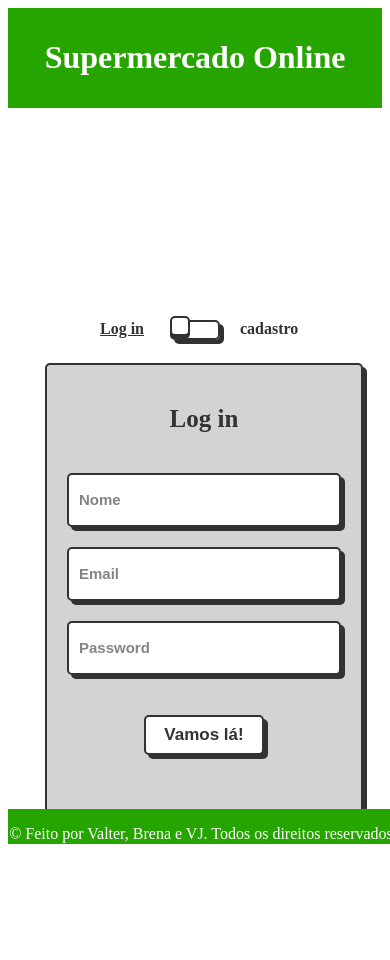
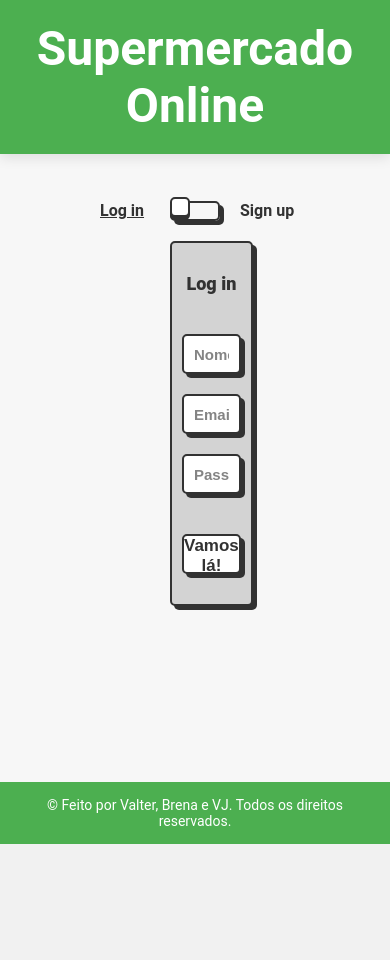
Before and after one commit to K-lebb/Mercado, a PHP site: page / in a window 390 px wide. After the commit the page ends 844 px from the top, so only its background shows below. Run offline with PHP 8.4, Linux system fonts and the light colour scheme; data comes from the database, SQL or seed files in the repository; data that the repository does not hold is empty.

Commit message:
ajuste de design da parte de login, separação total do html do css, aprimoramentos do css e responsividade

```diff
--- a/css/log.css
+++ b/css/log.css
@@ -1,3 +1,48 @@
+.wrapper {
+  display: flex;
+  justify-content: center;
+  align-items: center;
+  height: 100vh;
+}
+
+:root {
+  --primary-color: #4CAF50;
+  --secondary-color: #8BC34A;
+  --background-color: #F7F7F7;
+  --font-color: #333;
+  --font-color-sub: #666;
+  --input-focus: #4CAF50;
+  --button-color: #FF5722;
+  --border-radius: 10px;
+  --box-shadow: rgba(0, 0, 0, 0.1) 0px 4px 12px;
+}
+
+* {
+  margin: 0;
+  padding: 0;
+  box-sizing: border-box;
+}
+
+body, html {
+  font-family: 'Roboto', sans-serif;
+  background-color: var(--background-color);
+  color: var(--font-color);
+  height: 100%;
+  display: flex;
+  flex-direction: column;
+}
+
+header {
+  background-color: var(--primary-color);
+  color: #fff;
+  padding: 20px;
+  text-align: center;
+  font-size: 24px;
+  font-weight: 700;
+  box-shadow: var(--box-shadow);
+  width: 100%;
+}
+
 
 .wrapper {
   --input-focus: #2d8cf0;
@@ -6,13 +51,7 @@
   --bg-color: #fff;
   --bg-color-alt: #666;
   --main-color: #323232;
-    display: flex;
-    flex-direction: column;
-    align-items: center;
-    justify-content: center; /* Adicionado para centralizar verticalmente */
-    height: 100vh; /* Adicionado para centralizar verticalmente */
 }
-  /* switch card */
 .switch {
   transform: translateY(-200px);
   position: relative;
@@ -38,7 +77,7 @@
 
 .card-side::after {
   position: absolute;
-    content: 'cadastro';
+  content: 'Sign up';
   left: 70px;
   top: 0;
   width: 100px;
@@ -107,8 +146,6 @@
   position: relative;
   background-color: transparent;
   perspective: 1000px;
-      /* width: 100%;
-      height: 100%; */
   text-align: center;
   transition: transform 0.8s;
   transform-style: preserve-3d;
@@ -183,11 +220,10 @@
 .flip-card__btn:active, .button-confirm:active {
   box-shadow: 0px 0px var(--main-color);
   transform: translate(3px, 3px);
-
 }
 
 .flip-card__btn {
-    margin: 20px auto; /* Adicionado para centralizar o botão horizontalmente */
+  margin: 20px 0 20px 0;
   width: 120px;
   height: 40px;
   border-radius: 5px;
@@ -199,3 +235,47 @@
   color: var(--font-color);
   cursor: pointer;
 }
+
+
+footer {
+  background-color: var(--primary-color);
+  color: #fff;
+  padding: 15px;
+  text-align: center;
+  width: 100%;
+  font-size: 14px;
+  margin-top: auto;
+}
+
+@media (max-width: 768px) {
+  .flip-card__inner {
+    width: 100%;
+    height: auto;
+  }
+
+  .flip-card__front, .flip-card__back {
+    padding: 200px;
+  }
+
+  .flip-card__input, .flip-card__btn {
+    width: 100%;
+  }
+
+  .title {
+    font-size: 24px;
+  }
+}
+@media (max-width: 480px) {
+  .flip-card__inner {
+    width: 100%;
+    max-width: 100%;
+  }
+
+  .flip-card__front, .flip-card__back {
+    padding: 10px;
+  }
+
+  .title {
+    font-size: 18px;
+  }
+}
--- a/index.php
+++ b/index.php
@@ -4,85 +4,56 @@
     <meta charset="UTF-8">
     <meta name="viewport" content="width=device-width, initial-scale=1.0">
     <link rel="stylesheet" href="css/log.css">
-    <style>
-
-   header {
-   background-color: #26a500;
-   color: #fff;
-   padding: 10px;
-   text-align: center;
-   }
-
-   footer {
-    background-color: #26a500;
-    color: #fff;
-    padding: 0px;
-    text-align: center;
-    width: 100%;
-    height: 35px;
-    position: fixed;
-    bottom: 0;
-}
-    </style>
     <title>Log In</title>
 </head>
 <body>
 <header>
-        <div class="main-title"><h1>Supermercado Online</h1></div>
-            </div>
-        </div>
+    <h1>Supermercado Online</h1>
 </header>
-
 <div class="wrapper">
-
-   <form action="index.php" method="post">
-
     <div class="card-switch">
         <label class="switch">
             <input type="checkbox" class="toggle">
             <span class="slider"></span>
             <span class="card-side"></span>
+
             <div class="flip-card__inner">
                 <div class="flip-card__front">
                     <div class="title">Log in</div>
-                     <form class="flip-card__form" action="">
-
-                        <input class="flip-card__input" name="nome" placeholder="Nome" type="name">
+                    <form class="flip-card__form" action="index.php" method="post">
+                        <input class="flip-card__input" name="nome" placeholder="Nome" type="text">
                         <input class="flip-card__input" name="email" placeholder="Email" type="email">
                         <input class="flip-card__input" name="senha" placeholder="Password" type="password">
                         <button class="flip-card__btn">Vamos lá!</button>
                     </form>
-
                     <?php
 
                      include 'verificar/verificarClientes.php';
 
                      ?>
 
-                     </form>
-
-                     <form action="verificar/verificarCad.php" method="post">
                 </div>
 
                 <div class="flip-card__back">
                     <div class="title">Cadastro</div>
-                     <br>
-                     <form class="flip-card__form" action="">
-                        <input class="flip-card__input" placeholder="Nome" type="name" name="nome">
+                    <form class="flip-card__form" action="verificar/verificarCad.php" method="post">
+                        <input class="flip-card__input" name="nome" placeholder="Nome" type="text">
                         <input class="flip-card__input" name="email" placeholder="Email" type="email">
                         <input class="flip-card__input" name="senha" placeholder="Senha" type="password">
-                        <br>
                         <button class="flip-card__btn">Confirmar!</button>
-                        <br>
-
+                    </form>
 
                 </div>
             </div>
-               </form>
         </label>
     </div>
-        </form>
 </div>
+<br>
+<br>
+<br>
+<br>
+<br>
+<br>
 <footer>
     <p>&copy; Feito por Valter, Brena e VJ. Todos os direitos reservados.</p>
 </footer>
--- a/verificar/conexao.php
+++ b/verificar/conexao.php
@@ -1,16 +1,13 @@
 <?php
-    // Configurações de conexão com o banco de dados
-    $servername = "localhost"; // Nome do servidor MySQL (normalmente 'localhost')
-    $username = "root"; // Nome de usuário do MySQL
-    $password = "mint"; // Senha do MySQL
-    $dbname = "dis"; // Nome do banco de dados
+    $servername = "localhost";
+    $username = "root";
+    $password = "";
+    $dbname = "dis";
 
-    // Conexão com o banco de dados
+
     $conn = new mysqli($servername, $username, $password, $dbname);
 
-    // Verifica se houve algum erro na conexão
     if ($conn->connect_error) {
         die("Falha na conexão: " . $conn->connect_error);
     }
-    // include_once "apagar.php";
     ?>
```
Lines whose indentation alone changed are shown as unchanged.
